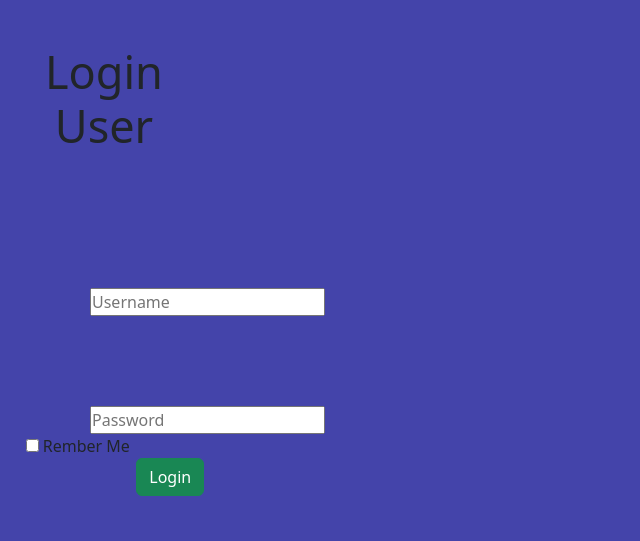
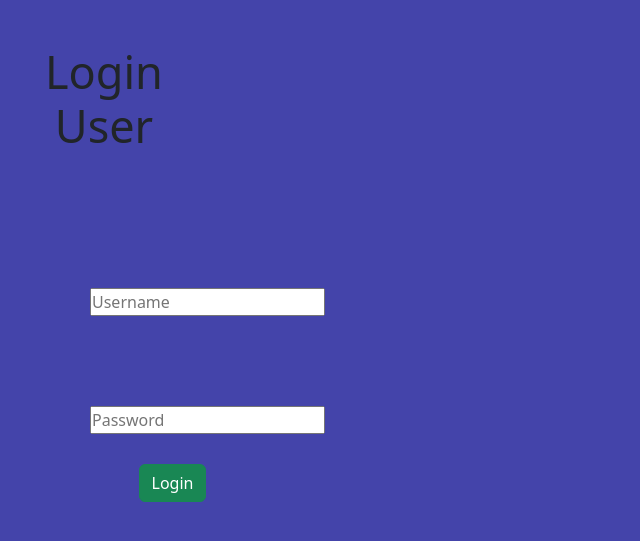
Before and after one commit to B1r2a3d4l5y/inventroy_system, a PHP site: page /login.php in a window 1280 px wide. Shown: the top 541 px of the page, without its empty margins (0-640 px from the left). Run offline with PHP 8.4, Linux system fonts and the light colour scheme.

Commit message:
Add files via upload

```diff
--- a/css/login.css
+++ b/css/login.css
@@ -36,20 +36,11 @@ h1 {
     left: 90px;
 
 }
-#rember {
-    display: inline-block;
-   position: relative;
-   text-align: center;
-   justify-content: center;
-   align-items: center;
-   white-space: nowrap;
-   margin-left: 15px;
-}
-
 .login {
     display: inline-block;
     position: relative;
-    right:  -100px;
+    left:  55px;
+    margin: 30px;
 
 
 }
--- a/homepage.html
+++ b/homepage.html
@@ -15,7 +15,6 @@
             <nav class="nav navbar">
                 <ul class="nav">
                     <li  class="nav-items"><a class="nav-links" href="homepage.html">Home</a></li>
-                    <li class="nav-items"><a class="nav-links" href="sign_up.php"></a>Admin sign up</li>
 
                     <li><a class="nav-links" href="login.php">Admin Login</a></li>
 
--- a/includes/database.php
+++ b/includes/database.php
@@ -7,7 +7,7 @@ $dbName = "login";
 $conn = new mysqli($dbHost, $dbUsername, $dbPassword, $dbName);
 
 if($conn->connect_error ) {
-    die("Connection error".$conn->connect_error)
+    die("Connection error".$conn->connect_error);
 } else {
     die("connection succesful");
 }
--- a/login.php
+++ b/login.php
@@ -14,9 +14,10 @@
 <body>
     <div class="col-lg-6 col-md-6 col-sm-12 col-xs-12">
         <div class="row">
-            <form class="form col-lg-6 col-md-6 col-sm-12 col-xs-12" action="includes/insert_user.php">
+            <form class="form col-lg-6 col-md-6 col-sm-12 col-xs-12" action="includes/log_user.php" method="post">
                 <div class="form_group col-lg-6 col-md-6 col-sm-12 col-xs-12">
                     <h1>Login User</h1>
+
                     <label for="username">
                         <input type="text" class="user" name="user" placeholder="Username">
                     </label>
@@ -24,13 +25,7 @@
                     <label for="password">
                         <input type="password" class="password" name="password" placeholder="Password" >
 
-
-                    </label>
-                      <label for="remberMe">
-                          <input type="checkbox" id="rember" name="rember" > Rember Me
-
-                    </label>
-                    <a  class="login btn btn-success" name="login" href="dashboard.php">Login</a>
+                    <button class="login btn btn-success btn-mt-4" name="login" >Login </button>
                 </div>
 
                 </div>
```
Also changed, not shown: includes/log_user.php (added, +26 -0 lines), sql/database.sql (added, +7 -0 lines).
